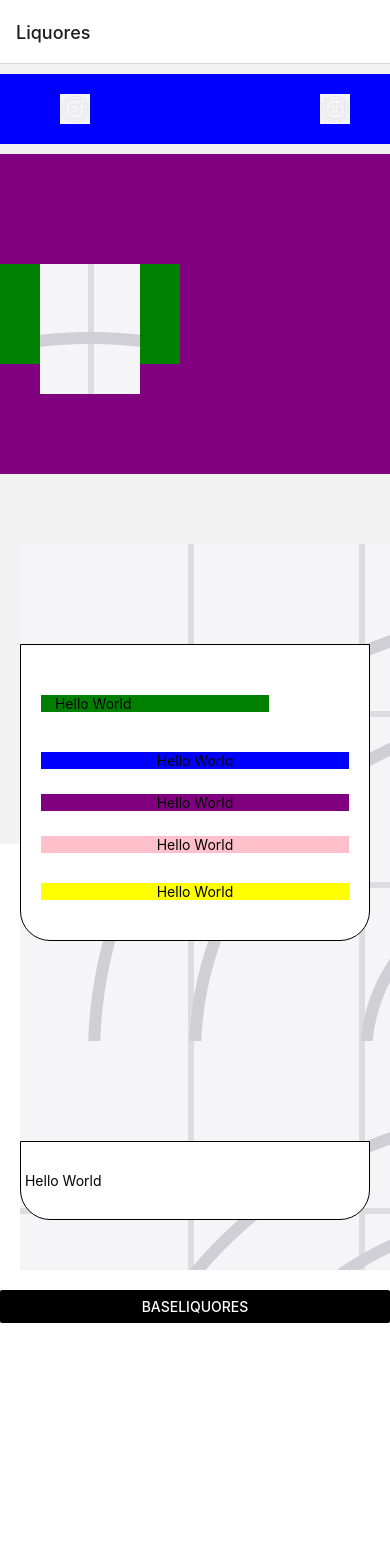
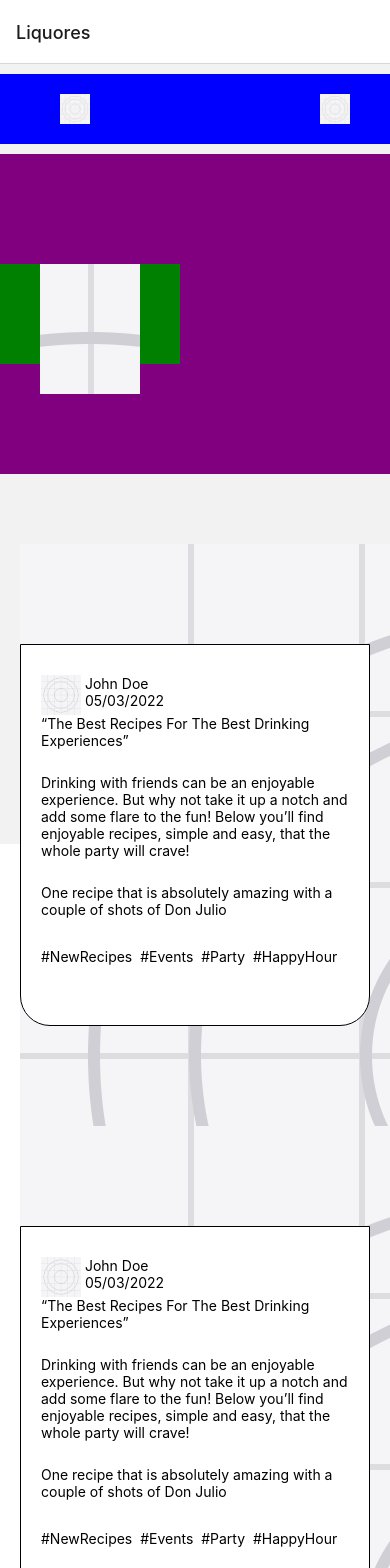
Before and after one commit to chriscoram123/BrewHub-FE, a React Native app: screen /Liquores in a window 390 px wide. Shown: the top 1568 px of the page. Before the commit the page ends 1323 px from the top, so only its background shows below. Built offline with nearby package versions, Linux system fonts and the light colour scheme.

Commit message:
Element layout for article containers complete

```diff
--- a/screens/light_mode/liquores_page.js
+++ b/screens/light_mode/liquores_page.js
@@ -65,37 +65,92 @@ export default function LiquoresPage({ navigation: { navigate } }) {
                     <View style={styles.articleConOne}>
                         <ImageBackground  style={styles.imageBackground} source={require('../../assets/icon.png')}>
 
+                            {/* Article Container */}
                             <View style={styles.articleTextCon}>
-
+                                {/* Article Header */}
                                 <View style={styles.articleHeaderCon}>
-                                    <Text> Hello World </Text>
+                                    {/* Profile Icon */}
+                                    <View style={styles.articleProfileCon}>
+                                        <Image
+                                            source={require('../../assets/icon.png')}
+                                            style={styles.profileImage}
+                                            // resizeMode='center'
+                                        />
+                                    </View>
+                                    {/* Article Info */}
+                                    <View style={styles.articleInfoCon}>
+                                        <Text> John Doe </Text>
+                                        <Text> 05/03/2022 </Text>
+                                    </View>
                                 </View>
 
+                                {/* Article Header */}
                                 <View style={styles.articleTitleCon}>
-                                    <Text> Hello World </Text>
+                                    <Text style={styles.articleText}>“The Best Recipes For The Best Drinking Experiences”</Text>
                                 </View>
 
+                                {/* Article Paragraph */}
                                 <View style={styles.articleParagraphCon}>
-                                    <Text> Hello World </Text>
+                                    <Text>Drinking with friends can be an enjoyable experience. But why not take it up a notch and add some flare to the fun! Below you’ll find enjoyable recipes, simple and easy, that the whole party will crave!  </Text>
                                 </View>
 
+                                {/* Article Paragraph */}
                                 <View style={styles.articleReviewCon}>
-                                    <Text> Hello World </Text>
+                                    <Text>One recipe that is absolutely amazing with a couple of shots of Don Julio </Text>
                                 </View>
 
-                                <View style={styles.articleHashTagsCon}>
-                                    <Text> Hello World </Text>
-                                </View>
+                                <ScrollView horizontal={true}>
+                                    <View style={styles.articleHashTagsCon}>
+                                        <Text>#NewRecipes  #Events  #Party  #HappyHour </Text>
+                                    </View>
+                                </ScrollView>
                             </View>
                         </ImageBackground>
                     </View>
 
 
                     <View style={styles.articleConOne}>
-                        <ImageBackground  style={styles.imageBackground} source={require('../../assets/icon.png')}>
+                    <ImageBackground  style={styles.imageBackground} source={require('../../assets/icon.png')}>
 
+                            {/* Article Container */}
                             <View style={styles.articleTextCon}>
-                                <Text> Hello World </Text>
+                                {/* Article Header */}
+                                <View style={styles.articleHeaderCon}>
+                                    {/* Profile Icon */}
+                                    <View style={styles.articleProfileCon}>
+                                        <Image
+                                            source={require('../../assets/icon.png')}
+                                            style={styles.profileImage}
+                                            // resizeMode='center'
+                                        />
+                                    </View>
+                                    {/* Article Info */}
+                                    <View style={styles.articleInfoCon}>
+                                        <Text> John Doe </Text>
+                                        <Text> 05/03/2022 </Text>
+                                    </View>
+                                </View>
+
+                                {/* Article Header */}
+                                <View style={styles.articleTitleCon}>
+                                    <Text style={styles.articleText}>“The Best Recipes For The Best Drinking Experiences”</Text>
+                                </View>
+
+                                {/* Article Paragraph */}
+                                <View style={styles.articleParagraphCon}>
+                                    <Text>Drinking with friends can be an enjoyable experience. But why not take it up a notch and add some flare to the fun! Below you’ll find enjoyable recipes, simple and easy, that the whole party will crave!  </Text>
+                                </View>
+
+                                {/* Article Paragraph */}
+                                <View style={styles.articleReviewCon}>
+                                    <Text>One recipe that is absolutely amazing with a couple of shots of Don Julio </Text>
+                                </View>
+
+                                <ScrollView horizontal={true}>
+                                    <View style={styles.articleHashTagsCon}>
+                                        <Text>#NewRecipes  #Events  #Party  #HappyHour </Text>
+                                    </View>
+                                </ScrollView>
                             </View>
                         </ImageBackground>
                     </View>
@@ -149,6 +204,10 @@ const styles = StyleSheet.create({
         maxHeight: 20,
         marginBottom: 10,
     },
+    profileImage: {
+        maxHeight: 40,
+        maxWidth: 40,
+    },
     menuImage: {
         maxHeight: 30,
         maxWidth: 50,
@@ -171,6 +230,21 @@ const styles = StyleSheet.create({
 
     articleConOne: {
         marginHorizontal: 20,
+    },
+    articleProfileCon: {
+        maxHeight: 100,
+        // backgroundColor: "red",
+    },
+    articleInfoCon: {
+        // backgroundColor: "blue",
+    },
+    articleText: {
+        justifyContent: "center",
+        flexDirection: "row",
+    },
+    articleTextTwo: {
+        justifyContent: "center",
+        flexDirection: "row",
     },
     // articleConOne: {
     //     backgroundColor: "blue",
@@ -201,23 +275,25 @@ const styles = StyleSheet.create({
         flexDirection: "column",
     },
     articleHeaderCon: {
-        backgroundColor: "green",
+        // backgroundColor: "green",
         flex: 1,
-        marginVertical: 20,
         marginRight: 100,
         marginLeft: 20,
-        paddingHorizontal: 10,
+        // paddingHorizontal: 10,
+        // justifyContent: "space-evenly",
+        flexDirection: "row",
+        maxHeight: 40,
     },
     articleTitleCon: {
-        backgroundColor: "blue",
+        // backgroundColor: "blue",
         marginVertical: 20,
         marginHorizontal: 20,
-        display: "flex",
+        // display: "flex",
         justifyContent: "center",
-        flexDirection: "row",
+        // flexDirection: "column",
     },
     articleParagraphCon: {
-        backgroundColor: "purple",
+        // backgroundColor: "purple",
         marginVertical: 5,
         marginHorizontal: 20,
         display: "flex",
@@ -225,7 +301,7 @@ const styles = StyleSheet.create({
         flexDirection: "row",
     },
     articleReviewCon: {
-        backgroundColor: "pink",
+        // backgroundColor: "pink",
         marginVertical: 20,
         marginHorizontal: 20,
         display: "flex",
@@ -233,7 +309,7 @@ const styles = StyleSheet.create({
         flexDirection: "row",
     },
     articleHashTagsCon: {
-        backgroundColor: "yellow",
+        // backgroundColor: "yellow",
         marginVertical: 10,
         marginHorizontal: 20,
         display: "flex",
```
